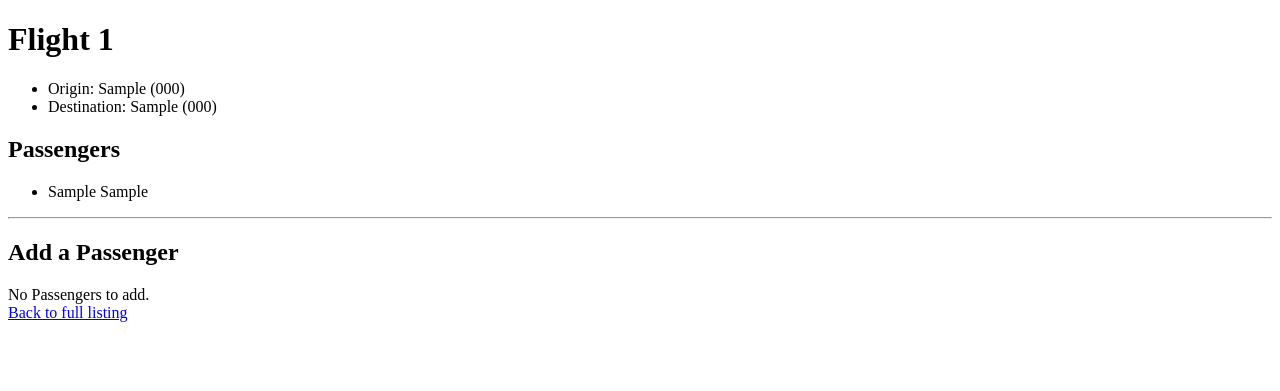
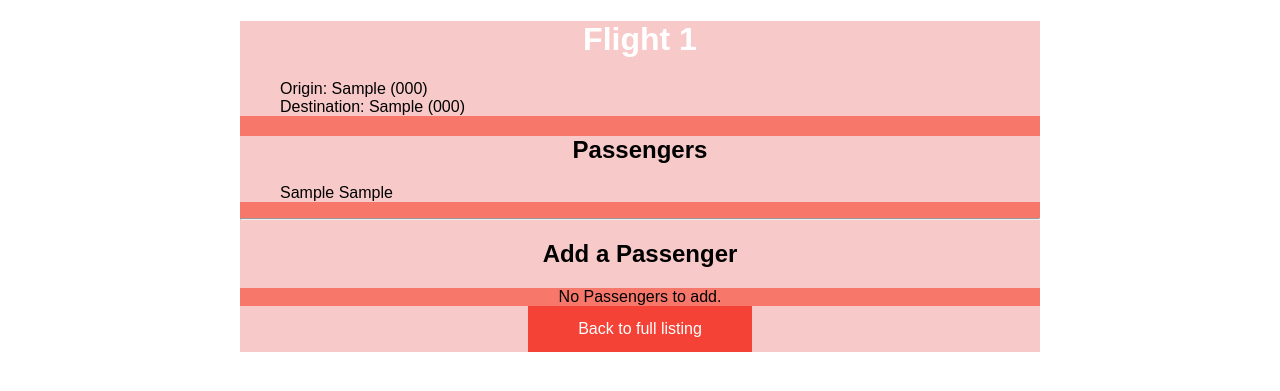
Before and after one commit to biraaaaj/django, a Django app: page /1 in a window 1280 px wide. Shown: the top 391 px of the page. Run offline with Django 3.2, Linux system fonts and the light colour scheme; tables that the repository leaves empty hold one stand-in row (values such as "Sample post").

Commit message:
flights updates- added css

```diff
--- /dev/null
+++ b/flights/static/flights/styles.css
@@ -0,0 +1,34 @@
+div{
+  width: 800px;
+  margin:0 auto;
+  background-color: #f7786b;
+  text-align: center;
+  font-family: fantasy;
+}
+
+div.inner{
+  background-color: #f7cac9;
+}
+
+h1{
+  color: white;
+}
+
+ul{
+  list-style: none;
+  text-align: left;
+}
+
+a:link, a:visited {
+  background-color: #f44336;
+  color: white;
+  padding: 14px 50px;
+  text-align: center;
+  text-decoration:none;
+  display: inline-block;
+}
+
+a:hover, a:active {
+  background-color: white;
+  color: black;
+}
--- a/flights/templates/flights/base.html
+++ b/flights/templates/flights/base.html
@@ -2,6 +2,8 @@
 <html>
   <head>
     <title>{% block title %}{% endblock %} </title>
+    {% load static %}
+    <link rel="stylesheet" href="{% static 'flights/styles.css' %}" type="text/css" >
   </head>
   <body>
     {% block body %}
--- a/flights/templates/flights/flight.html
+++ b/flights/templates/flights/flight.html
@@ -5,11 +5,15 @@
 {% endblock %}
 
 {% block body %}
+  <div class="outer">
+    <div class ="inner">
       <h1>Flight {{ flight.id }}</h1>
       <ul>
         <li>Origin: {{ flight.origin }}</li>
         <li>Destination: {{ flight.destination }}</li >
       </ul>
+    </div>
+    <div class ="inner">
       <h2>Passengers</h2>
       <ul>
         {% for passenger in passengers%}
@@ -18,6 +22,8 @@
           <li>No passengers.</li>
         {% endfor %}
       </ul>
+    </div>
+    <div class ="inner">
       <hr>
       <h2>Add a Passenger</h2>
 
@@ -35,4 +41,6 @@
         <div>No Passengers to add.</div>
       {% endif %}
       <a href="{% url 'index' %}">Back to full listing</a>
+    </div>
+  </div>
 {% endblock %}
--- a/flights/templates/flights/index.html
+++ b/flights/templates/flights/index.html
@@ -5,6 +5,7 @@
 {% endblock %}
 
 {% block body %}
+  <div class ="outer">
     <h1>Flights</h1>
     <ul>
       {% for flight in flights %}
@@ -13,6 +14,7 @@
         </li>
       {% endfor %}
     </ul>
+  </div>
 {% endblock %}
 </body>
 </html>
```
Lines whose indentation alone changed are shown as unchanged.
